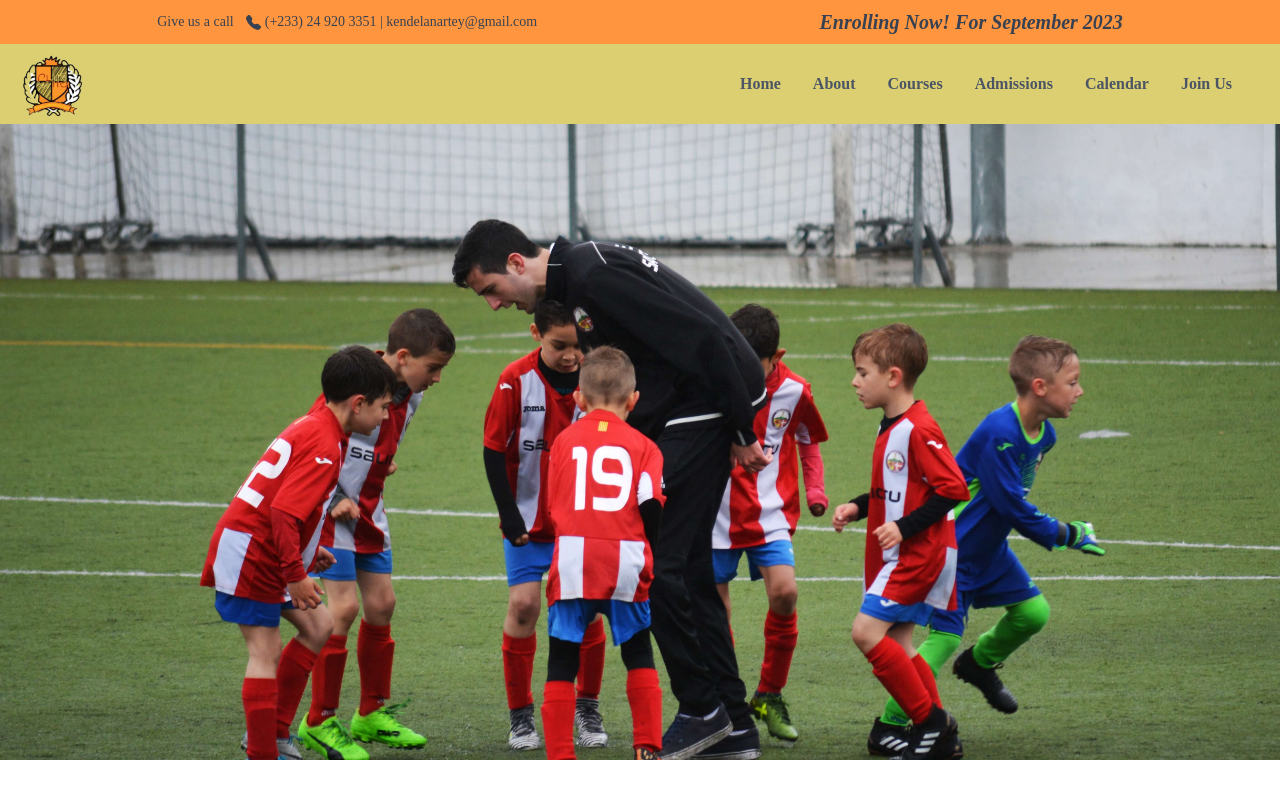
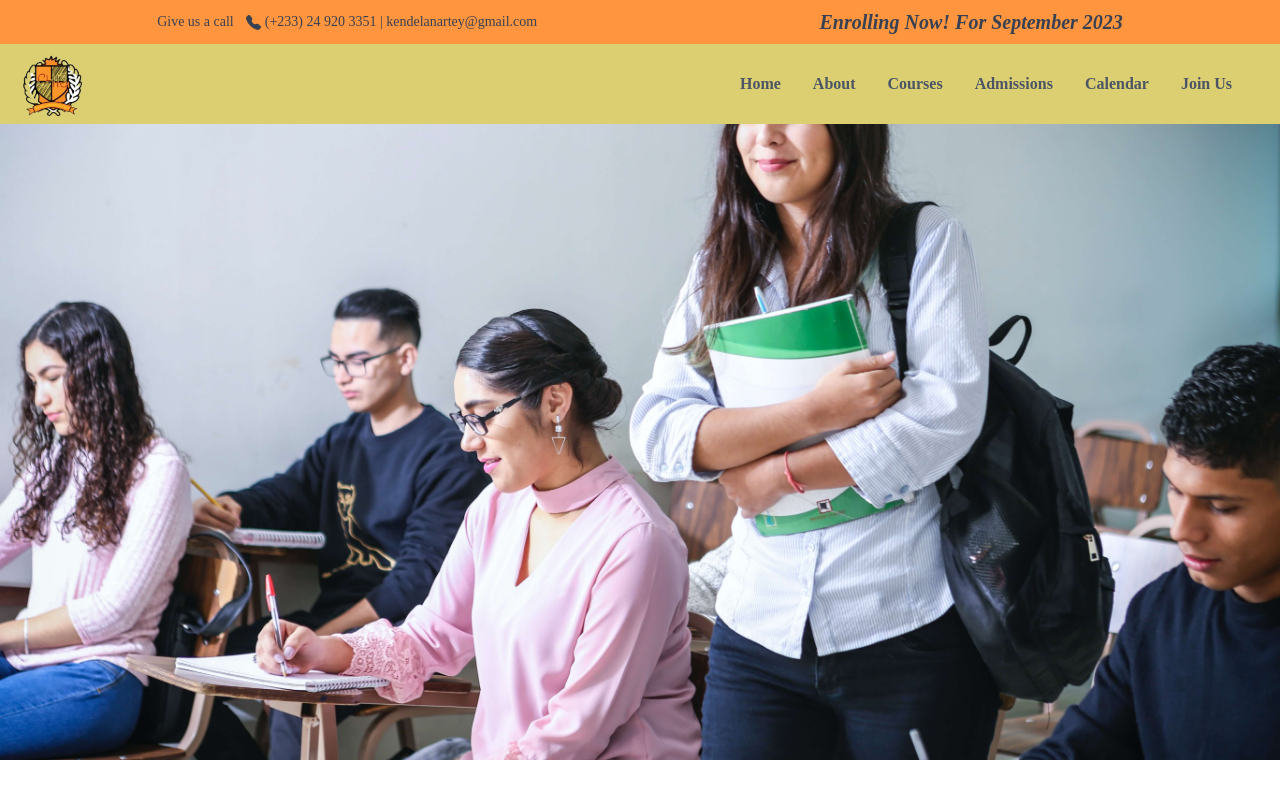
Before and after one commit to gitdela/cs-school, a React (Create React App) app: page / in a window 1280 px wide. Shown: the top 798 px of the page. Built offline with nearby package versions, Linux system fonts and the light colour scheme; the HTML template or start-up script is replaced by a standard one.

Commit message:
Replace background images with <img>

```diff
--- a/src/Components/Hero.jsx
+++ b/src/Components/Hero.jsx
@@ -25,12 +25,18 @@ const Hero = () => {
     },
   ];
 
-  const [currentIndex, setCurrentIndex] = useState(0);
+  const [currentIndex, setCurrentIndex] = useState(3);
 
   const prevSlide = () => {
     const isFirstSlide = currentIndex === 0;
-    const newSlide = isFirstSlide ? slides.length - 1 : currentIndex - 1;
-    setCurrentIndex(newSlide);
+    const newIndex = isFirstSlide ? slides.length - 1 : currentIndex - 1;
+    setCurrentIndex(newIndex);
+  };
+
+  const nextSlide = () => {
+    const isLastSlide = currentIndex === slides.length - 1;
+    const newIndex = isLastSlide ? 0 : currentIndex + 1;
+    setCurrentIndex(newIndex);
   };
 
   useEffect(() => {
@@ -42,23 +48,22 @@ const Hero = () => {
   }, [slides]);
 
   return (
-    <div className='flex flex-col group h-[780px] w-full mx-auto py-16 pt-20 relative'>
-      <div
-        style={{
-          background: `url(${slides[currentIndex].url})`,
-          backgroundSize: 'cover',
-          backgroundPosition: '50% 30%',
-          backgroundRepeat: 'no-repeat',
-        }}
-        className='w-full h-full'
-      ></div>
+    <div className='group h-[780px] w-screen py-16 pt-20 relative'>
+      <img
+        src={slides[currentIndex].url}
+        alt=''
+        className='w-full h-full object-cover'
+      />
       <div
         onClick={prevSlide}
         className='lg:hidden absolute top-[50%] -translate-x-0 translate-y-[-50%] left-5 text-2xl rounded-full p-2 bg-black/50 text-customOrange cursor-pointer lg:group-hover:block'
       >
         <BsArrowLeftShort size={30} />
       </div>
-      <div className='lg:hidden absolute top-[50%] -translate-x-0 translate-y-[-50%] right-5 text-2xl rounded-full p-2 bg-black/50 text-customOrange cursor-pointer lg:group-hover:block'>
+      <div
+        onClick={nextSlide}
+        className='lg:hidden absolute top-[50%] -translate-x-0 translate-y-[-50%] right-5 text-2xl rounded-full p-2 bg-black/50 text-customOrange cursor-pointer lg:group-hover:block'
+      >
         <BsArrowRightShort size={30} />
       </div>
     </div>
```
